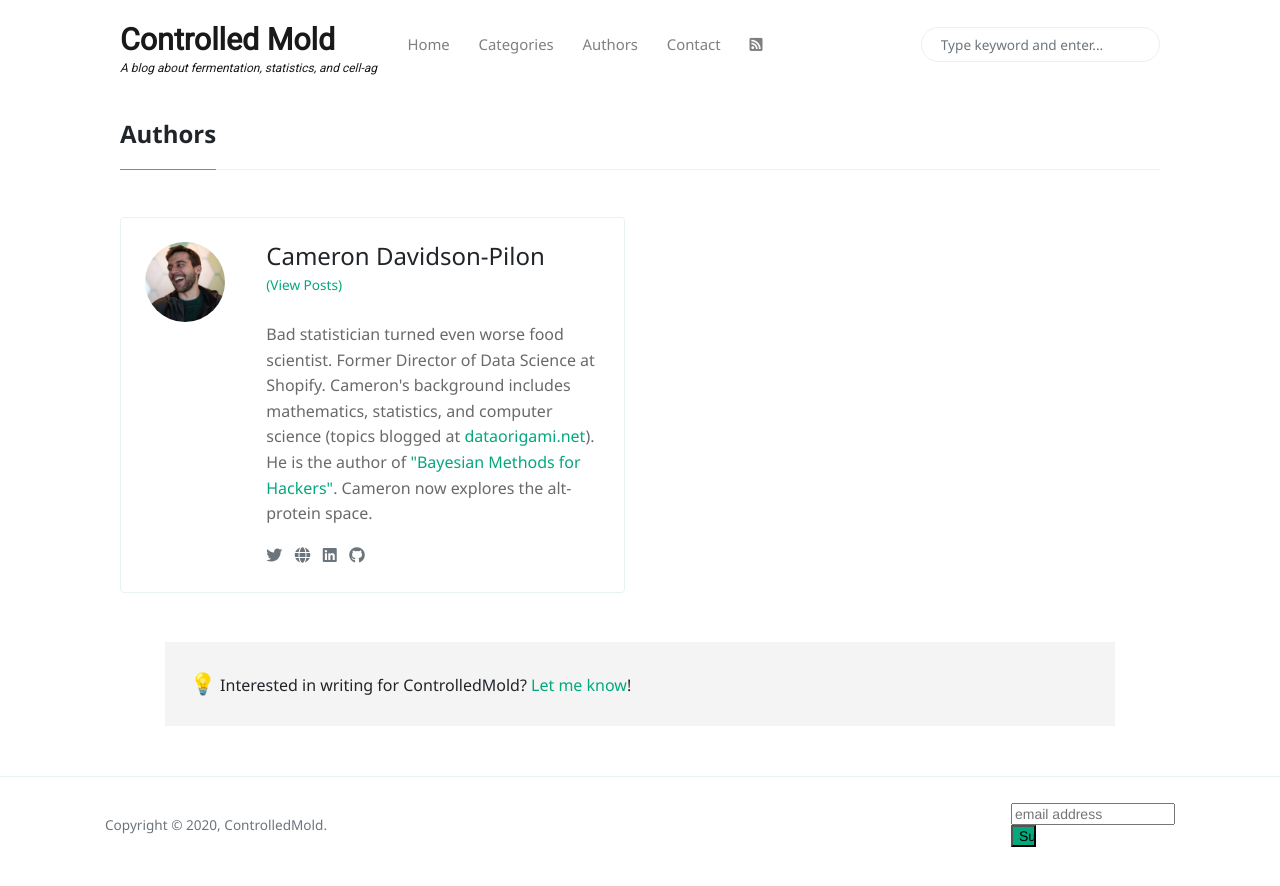
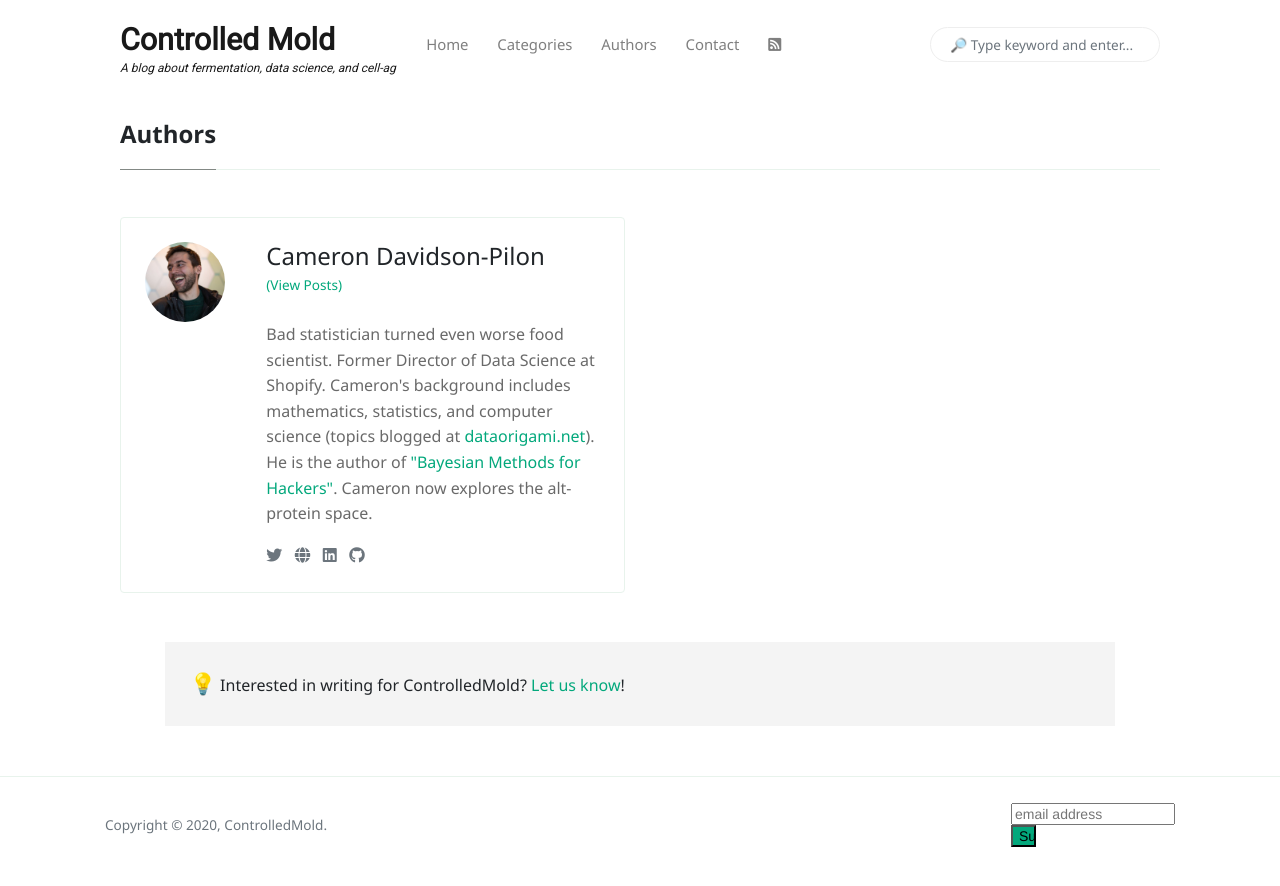
Before and after one commit to ControlledMold/ControlledMold.github.io, a Jekyll site: the page built from _pages/authors-list.html, in a window 1280 px wide. Shown: the top 886 px of the page. Built offline with Jekyll 4.4.1, drawn with Linux system fonts in a browser that asks for light colours; nearby versions of some CDN libraries; comment, search, counter and statistics services are not loaded.

Commit message:
desc change

```diff
--- a/_config.yml
+++ b/_config.yml
@@ -1,6 +1,6 @@
 # Site
 name: 'Controlled Mold'
-description: 'A blog about fermentation, statistics, and cell-ag'
+description: 'A blog about fermentation, data science, and cell-ag'
 logo: 'assets/images/logo.png'
 favicon: 'assets/images/favicon.ico'
 email: 'cam.davidson.pilon@gmail.com'
--- a/_includes/search-lunr.html
+++ b/_includes/search-lunr.html
@@ -77,5 +77,5 @@ function lunr_search(term) {
 
 
 <form class="bd-search hidden-sm-down" onSubmit="return lunr_search(document.getElementById('lunrsearch').value);">
-<input type="text" class="form-control text-small"  id="lunrsearch" name="q" value="" placeholder="Type keyword and enter...">
+<input type="text" class="form-control text-small"  id="lunrsearch" name="q" value="" placeholder="🔎 Type keyword and enter...">
 </form>
--- a/_pages/authors-list.html
+++ b/_pages/authors-list.html
@@ -34,6 +34,6 @@ permalink: "/authors-list.html"
     </div>
 
     <div class="callout center">
-    <span class="callout-emoji">💡</span> Interested in writing for ControlledMold? <a href="https://controlledmold.com/contact.html">Let me know</a>!
+    <span class="callout-emoji">💡</span> Interested in writing for ControlledMold? <a href="https://controlledmold.com/contact.html">Let us know</a>!
     </div>
 </div>
--- a/assets/css/theme.css
+++ b/assets/css/theme.css
@@ -267,6 +267,7 @@ a.text-dark:hover {
 	color:#999;
 	border-radius:30px;
 	height:35px;
+	width: 230px;
 	border:1px solid #eee;
 }
 .mb-2rem {
--- a/index.html
+++ b/index.html
@@ -3,7 +3,8 @@ title: Controlled Mold
 layout: default
 pagination:
   enabled: true
-description: A blog about fermentation, food science, and urban cellular agriculture.
+description: A blog about fermentation, data science, and cell-ag. We run wild experiments on microbes
+and try to eat them, all with the help of computers and math.
 ---
 
 <div class="container">
```
